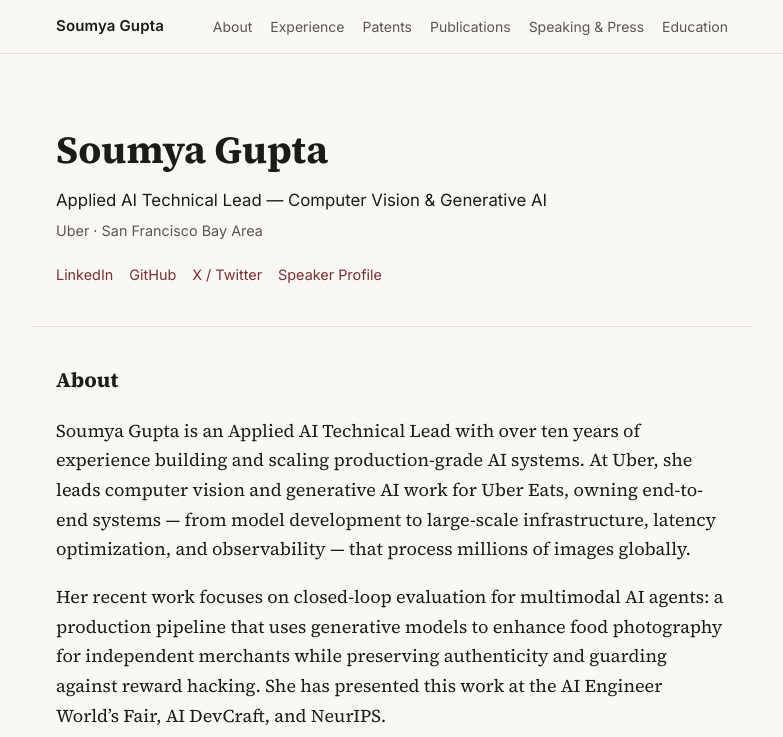
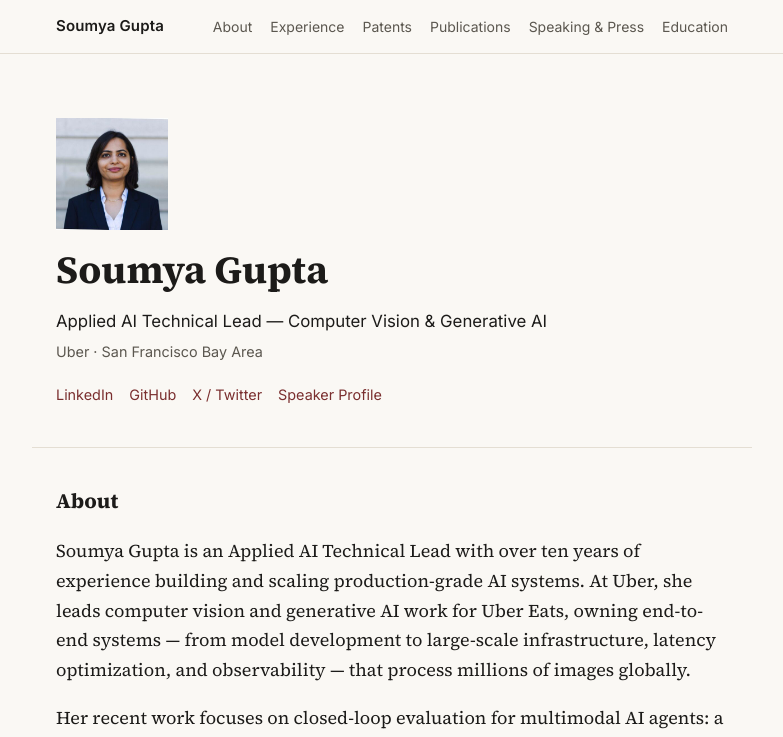
Before and after one commit to guptasoumya12/guptasoumya12.github.io, a plain HTML site: page index.html in a window 1280 px wide. Shown: the top 737 px of the page, without its empty margins (248-1031 px from the left). Drawn offline with Linux system fonts and the light colour scheme.

```diff
--- a/index.html
+++ b/index.html
@@ -16,6 +16,7 @@
 <meta property="og:description" content="Applied AI Technical Lead at Uber. 10+ years building production AI systems, 3 granted US patents, published researcher, conference speaker.">
 <meta property="og:url" content="https://guptasoumya12.github.io/">
 <meta property="og:site_name" content="Soumya Gupta">
+<meta property="og:image" content="https://guptasoumya12.github.io/images/headshot.jpg">
 <meta property="profile:first_name" content="Soumya">
 <meta property="profile:last_name" content="Gupta">
 
@@ -24,6 +25,7 @@
 <meta name="twitter:title" content="Soumya Gupta — Applied AI Technical Lead">
 <meta name="twitter:description" content="Applied AI Technical Lead at Uber. 10+ years building production AI systems, 3 granted US patents, published researcher, conference speaker.">
 <meta name="twitter:site" content="@guptasoumya12">
+<meta name="twitter:image" content="https://guptasoumya12.github.io/images/headshot.jpg">
 
 <link rel="preconnect" href="https://fonts.googleapis.com">
 <link rel="preconnect" href="https://fonts.gstatic.com" crossorigin>
@@ -39,6 +41,7 @@
   "familyName": "Gupta",
   "url": "https://guptasoumya12.github.io/",
   "jobTitle": "Applied AI Technical Lead, Computer Vision",
+  "image": "https://guptasoumya12.github.io/images/headshot.jpg",
   "description": "Applied AI Technical Lead with 10+ years building and scaling production-grade computer vision and generative AI systems.",
   "worksFor": {
     "@type": "Organization",
@@ -79,6 +82,7 @@
 <main id="main">
 
   <section id="top" class="hero wrap">
+    <img src="images/headshot.jpg" alt="Soumya Gupta" class="headshot" width="112" height="112">
     <h1>Soumya Gupta</h1>
     <p class="tagline">Applied AI Technical Lead — Computer Vision &amp; Generative AI</p>
     <p class="location">Uber &middot; San Francisco Bay Area</p>
```
Also changed, not shown: images/headshot.jpg (added), llms.txt.
